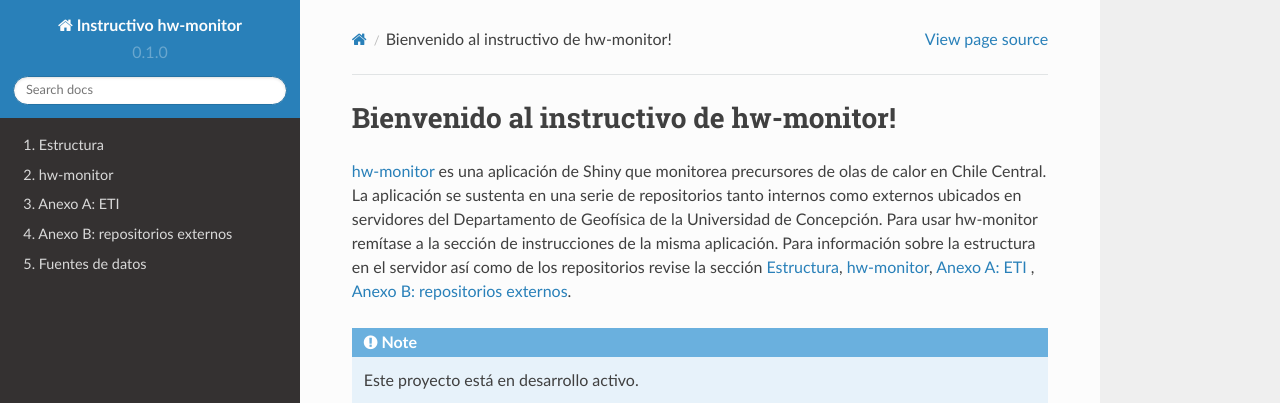
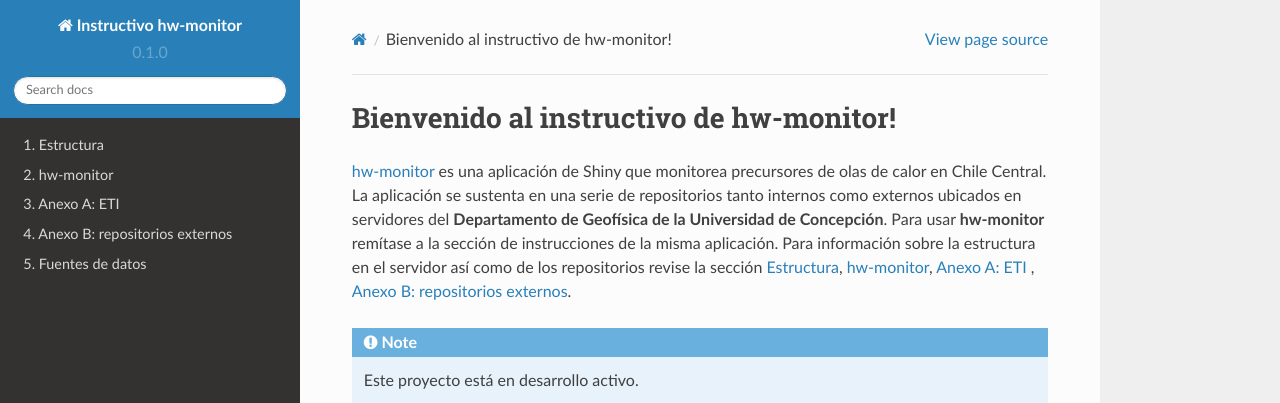
Before and after one commit to chsegura/rtd-tutorial, a Sphinx documentation site: the page built from docs/source/index.rst, in a window 1280 px wide. Shown: the top 403 px of the page. Built offline with Sphinx 7.4.7 and the Read the Docs theme 2.0.0, drawn with Linux system fonts in a browser that asks for light colours.

```diff
--- a/docs/source/index.rst
+++ b/docs/source/index.rst
@@ -1,7 +1,7 @@
 Bienvenido al instructivo de hw-monitor!
 ===================================
 
-`hw-monitor <https://www2.dgeo.udec.cl/shiny/hw-monitor/>`_  es una aplicación de Shiny que monitorea precursores de olas de calor en Chile Central. La aplicación se sustenta en una serie de repositorios tanto internos como externos ubicados en servidores del Departamento de Geofísica de la Universidad de Concepción. Para usar hw-monitor remítase a la sección de instrucciones de la misma aplicación. Para información sobre la estructura en el servidor así como de los repositorios revise la sección :doc:`estructura`, :doc:`monitor`, :doc:`anexoA` , :doc:`anexoB`.
+`hw-monitor <https://www2.dgeo.udec.cl/shiny/hw-monitor/>`_  es una aplicación de Shiny que monitorea precursores de olas de calor en Chile Central. La aplicación se sustenta en una serie de repositorios tanto internos como externos ubicados en servidores del **Departamento de Geofísica de la Universidad de Concepción**. Para usar **hw-monitor** remítase a la sección de instrucciones de la misma aplicación. Para información sobre la estructura en el servidor así como de los repositorios revise la sección :doc:`estructura`, :doc:`monitor`, :doc:`anexoA` , :doc:`anexoB`.
 
 .. note::
 
```
